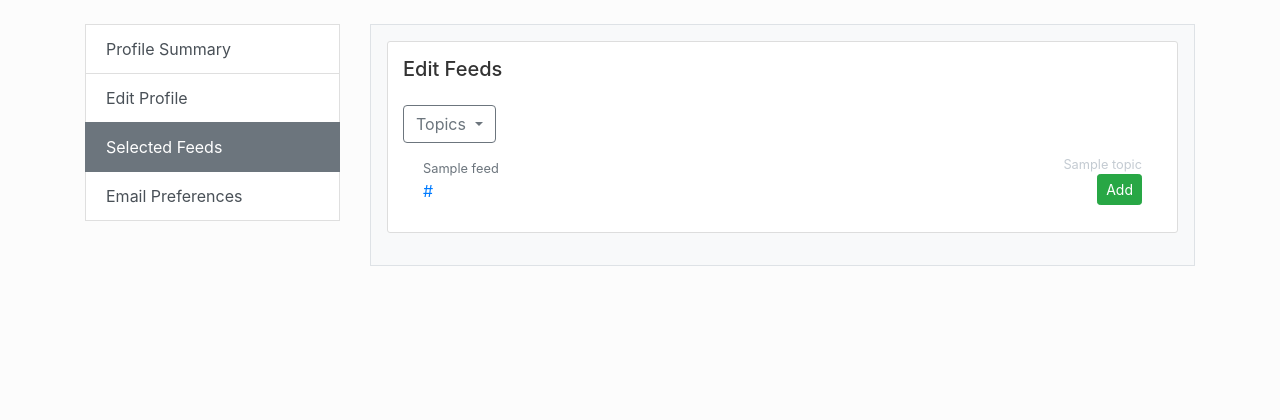
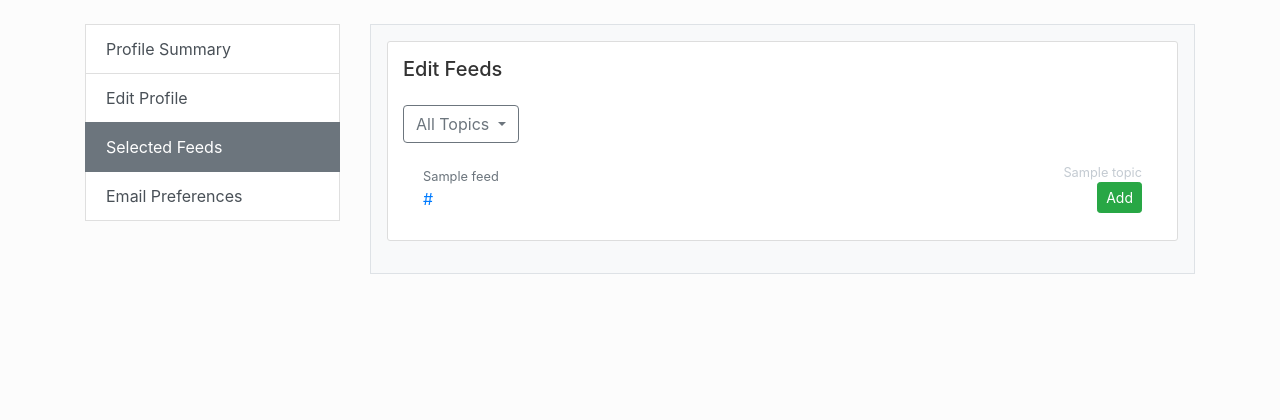
Before and after one commit to Ak5cel/feedforest, a Flask app: page /account/edit-feeds in a window 1280 px wide. Shown: the part 56-476 px from the top of the page. Run offline with Flask 2, Linux system fonts and the light colour scheme; a user stored in the database is signed in; tables that the repository leaves empty hold one stand-in row (values such as "Sample post"); some libraries are stand-ins or nearby versions.

Commit message:
Edited topics dropdown to display active selection

```diff
--- a/feedforest/static/filter-scripts.js
+++ b/feedforest/static/filter-scripts.js
@@ -79,12 +79,22 @@ $(document).ready(function() {
     $('.topic-selector').on('click', (e) => {
         let topic = e.target.id;
         if (topic == 'all') {
+            // Show all feeds
             $('.feed-info').show().addClass('d-flex');
+            // Set dropdown to display 'All Topics'
+            $('#topicsDropdown').text('All Topics');
         } else {
-            // Hide all feeds
+            // Hide all feeds:
+            // Removing 'd-flex' is necessary as otherwise the !important property of
+            // Bootstrap d-flex overrides hide()
             $('.feed-info').hide().removeClass('d-flex');
             // Show just the feeds from the selected topic
             $('.feed-info' + '.' + topic).show().addClass('d-flex');
+            // Set dropdown to display the selected topic
+            $('#topicsDropdown').text(topic);
         }
+        // Highlight selected topic in the dropdown-menu
+        $('.topic-selector').removeClass('active');
+        $(e.target).addClass("active");
     })
 })
--- a/feedforest/templates/edit-feeds.html
+++ b/feedforest/templates/edit-feeds.html
@@ -4,13 +4,13 @@
 	<div class="content-section mb-3">
 		<h5 class="mb-4">Edit Feeds</h5>
 		<div class="dropdown">
-			<button class="btn btn-outline-secondary dropdown-toggle" data-toggle="dropdown">
-				Topics
+			<button id="topicsDropdown" class="btn btn-outline-secondary dropdown-toggle mb-2" data-toggle="dropdown">
+				All Topics
 			</button>
 			<div class="dropdown-menu">
-				<a class="dropdown-item topic-selector" id="all" href="#">All Topics</a>
+				<a class="dropdown-item dropdown-link topic-selector active" id="all" href="#">All Topics</a>
 				{% for topic in topics %}
-					<a class="dropdown-item topic-selector"  id="{{ topic.topic_name }}" href="#">{{ topic.topic_name }}</a>
+					<a class="dropdown-item dropdown-link topic-selector"  id="{{ topic.topic_name }}" href="#">{{ topic.topic_name }}</a>
 				{% endfor %}
 			</div>
 			<ul class="list-group list-group-flush">
```
